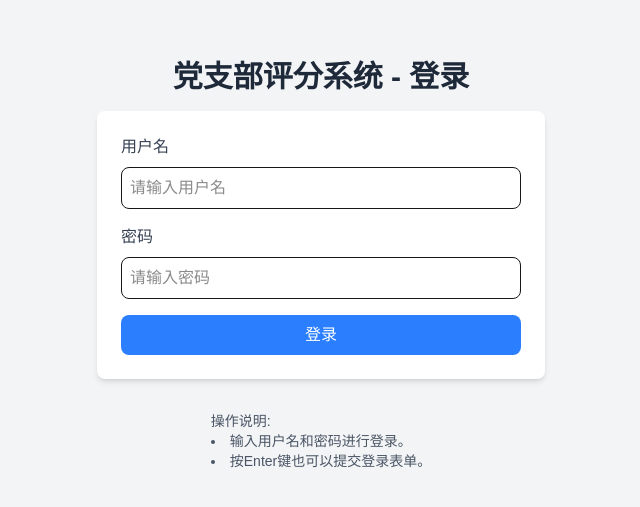
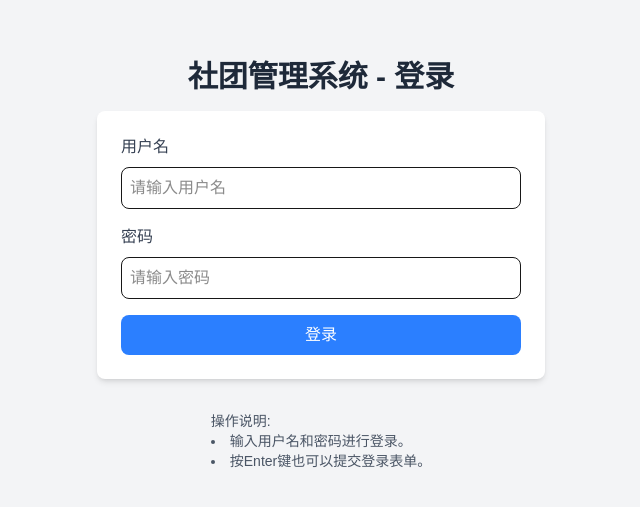
Before and after one commit to xiaxiaoyu8/Community-and-Organization-Management-System, a Next.js app: page / in a window 1280 px wide. Shown: the part 135-642 px from the top of the page, without its empty margins (319-959 px from the left). Built offline with nearby package versions, Linux system fonts and the light colour scheme.

Commit message:
app/page.tsx

```diff
--- a/app/page.tsx
+++ b/app/page.tsx
@@ -69,7 +69,7 @@ export default function LoginPage() {
   return (
     <div className="flex flex-col items-center justify-center min-h-screen bg-gray-100 dark:bg-gray-900 p-4">
       <h1 className="text-3xl font-bold mb-4 text-gray-800 dark:text-white">
-        党支部评分系统 - 登录
+        社团管理系统 - 登录
       </h1>
 
       <div className="mb-4 w-full max-w-md p-6 bg-white rounded-lg shadow-md">
```
